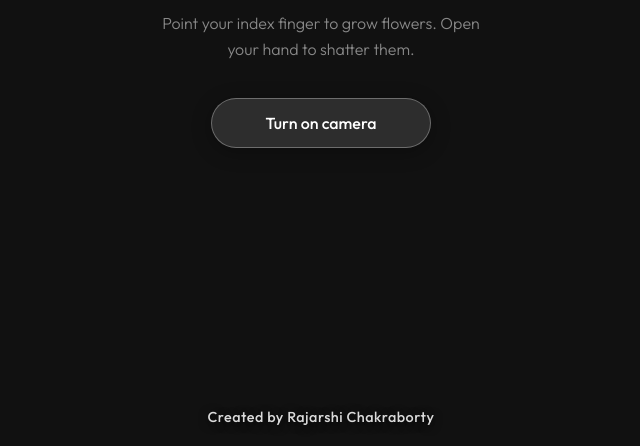
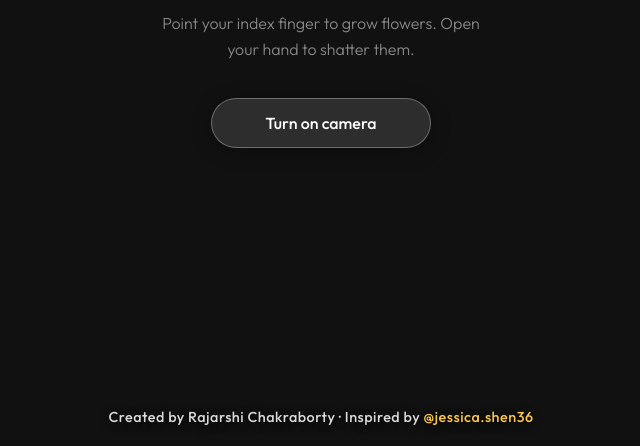
Before and after one commit to X5464/floral-aura, a website: page index.html in a window 1280 px wide. Shown: the part 354-800 px from the top of the page, without its empty margins (319-959 px from the left). Drawn offline with Linux system fonts and the light colour scheme.

Commit message:
Add inspiration credit to @jessica.shen36

```diff
--- a/index.html
+++ b/index.html
@@ -78,12 +78,12 @@
       </div>
     </div>
     <footer class="landing-footer">
-      <p>Created by Rajarshi Chakraborty</p>
+      <p>Created by Rajarshi Chakraborty · Inspired by <a href="https://instagram.com/jessica.shen36" target="_blank" rel="noopener">@jessica.shen36</a></p>
     </footer>
   </section>
 
   <!-- Main AR App -->
-  <main id="app" class="hidden" aria-label="Flower Wand Hand Tracking App">
+  <main id="app" class="hidden" aria-label="Floral Aura Hand Tracking App">
     <video id="video" autoplay playsinline plotsinline muted></video>
     <canvas id="overlay-canvas"></canvas>
 
@@ -95,7 +95,7 @@
 
     <!-- Creator Credit -->
     <footer class="app-credit">
-      <p>Created by Rajarshi Chakraborty</p>
+      <p>Created by Rajarshi Chakraborty · Inspired by <a href="https://instagram.com/jessica.shen36" target="_blank" rel="noopener">@jessica.shen36</a></p>
     </footer>
   </main>
 
--- a/style.css
+++ b/style.css
@@ -214,6 +214,21 @@ html, body {
   box-shadow: 0 4px 16px rgba(0, 0, 0, 0.4);
 }
 
+.landing-footer a,
+.app-credit a {
+  color: #f9c74f;
+  text-decoration: none;
+  font-weight: 500;
+  pointer-events: auto;
+  transition: opacity 0.2s ease;
+}
+
+.landing-footer a:hover,
+.app-credit a:hover {
+  opacity: 0.8;
+  text-decoration: underline;
+}
+
 @keyframes pulseDot {
   0%, 100% { opacity: 1; transform: scale(1); }
   50% { opacity: 0.4; transform: scale(0.7); }
```
Also changed, not shown: README.md.
